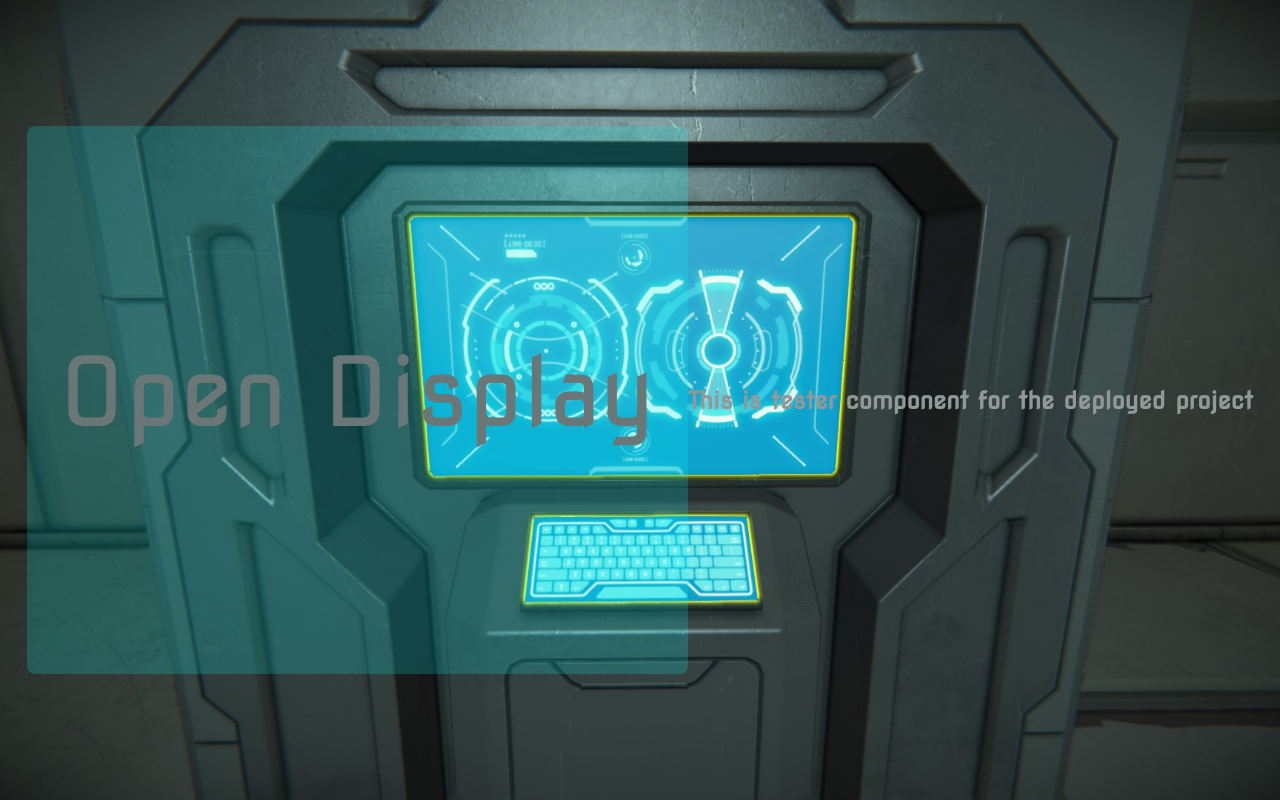
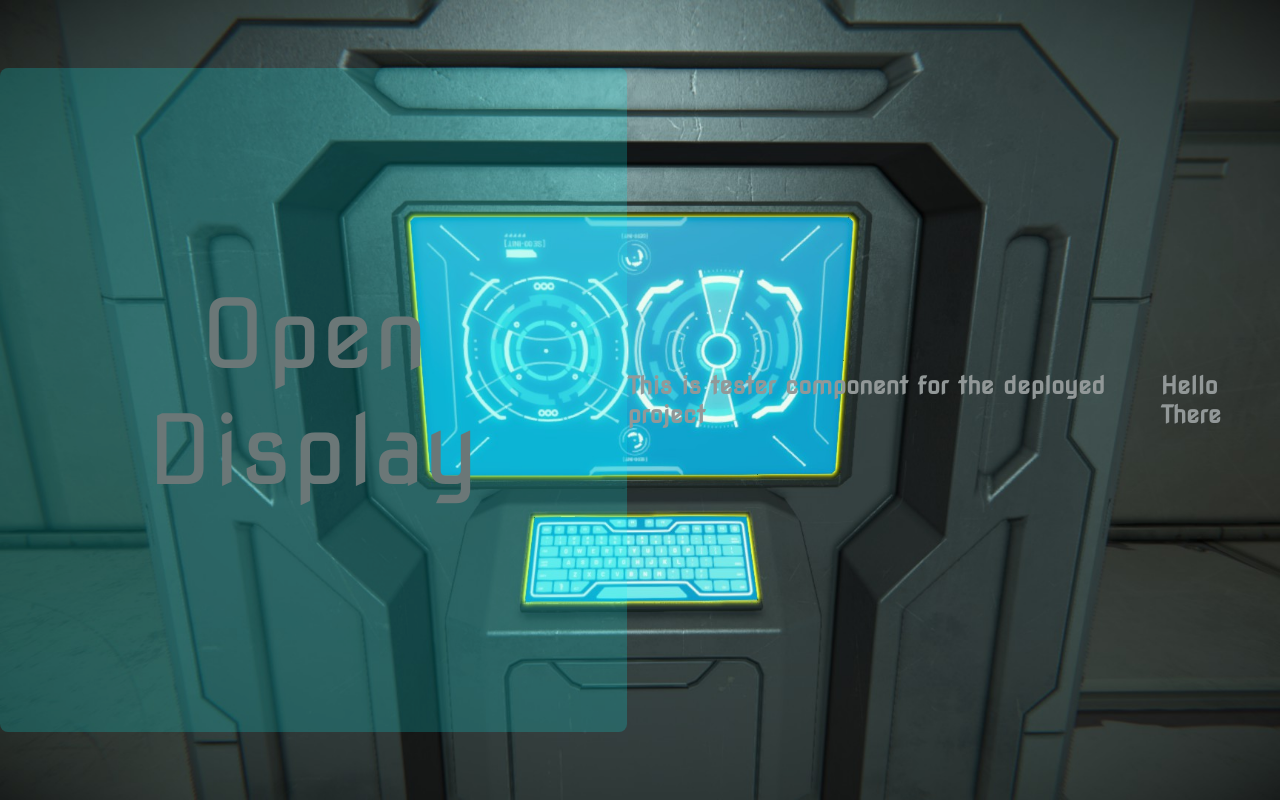
Before and after one commit to OBKNOXIOUSKNOX/space-engineers-hud, a React (Create React App) app: page / in a window 1280 px wide. Built offline with nearby package versions, Linux system fonts and the light colour scheme.

Commit message:
Added h1 to app.js

```diff
--- a/src/App.js
+++ b/src/App.js
@@ -14,6 +14,7 @@ function App() {
         <div id="parent-div">
           <Display />
           <Tester />
+          <h1>Hello There</h1>
         </div>
       </section>
     </div>
```
